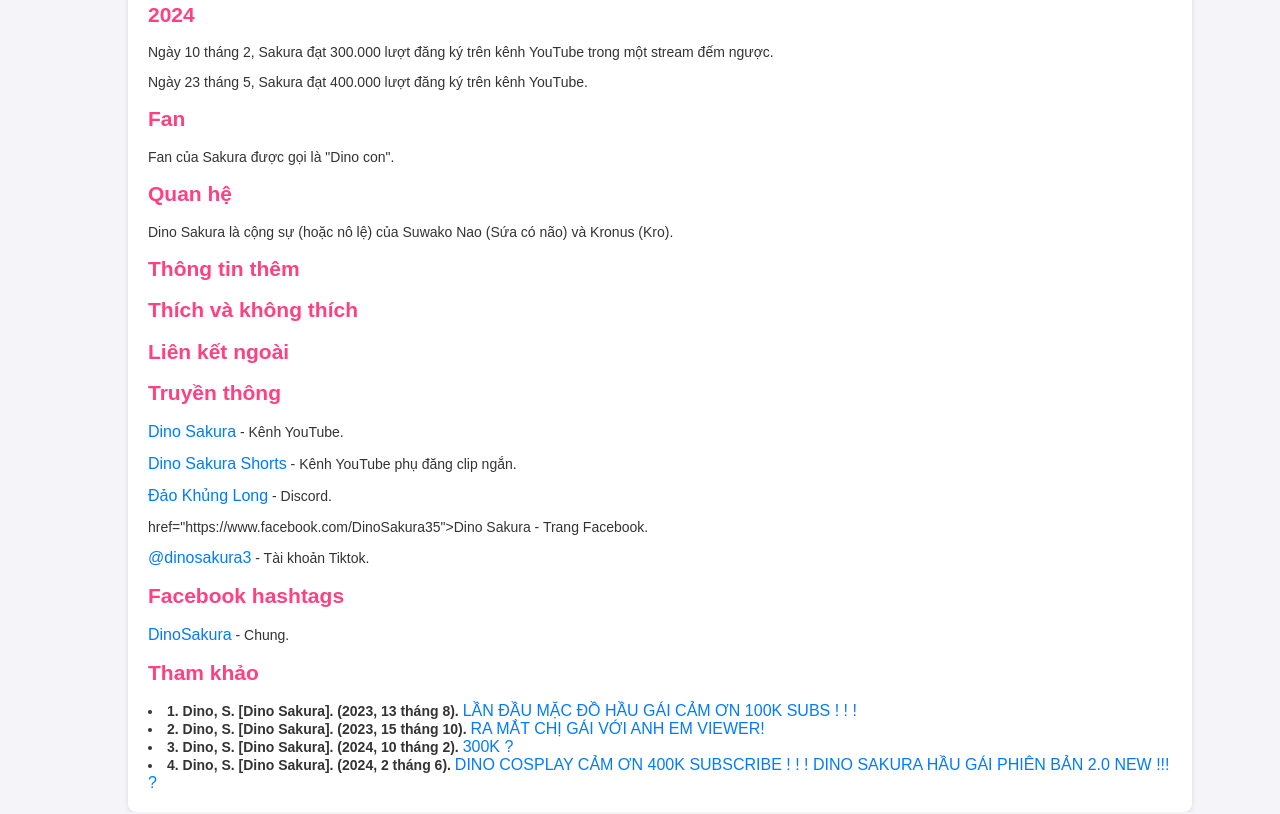
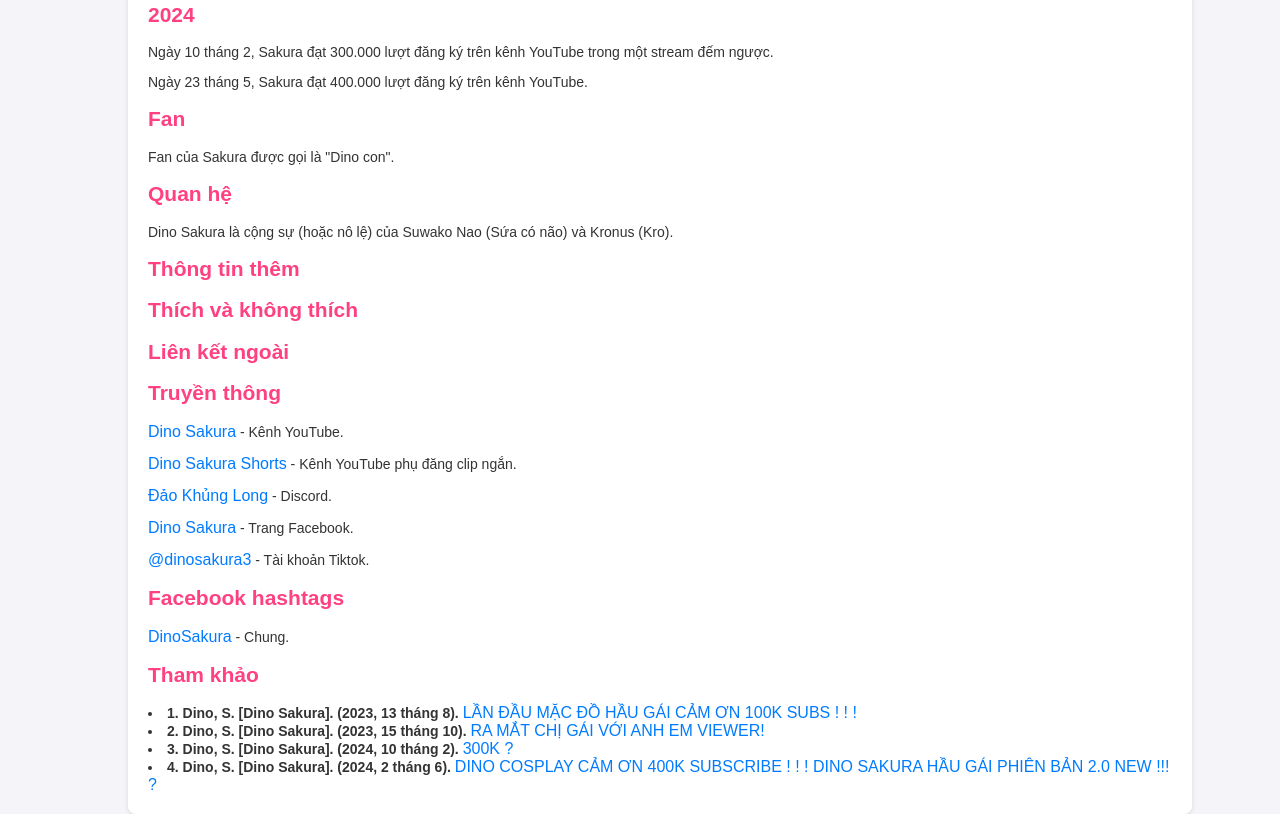
Before and after one commit to TubePedia/Tubepedia.github.io, a plain HTML site: page html/wiki/vi/DinoSakura.html in a window 1280 px wide. Shown: the part 2753-3567 px from the top of the page. Drawn offline with Linux system fonts and the light colour scheme.

Commit message:
Update DinoSakura.html

```diff
--- a/html/wiki/vi/DinoSakura.html
+++ b/html/wiki/vi/DinoSakura.html
@@ -265,7 +265,8 @@
         <h2 id="sectionI1">Truyền thông</h2>
 <p><a href="https://youtube.com/@dinosakurashorts?si=12ypaEHAnO_L2Vbv">Dino Sakura</a> - Kênh YouTube.</p>
 <p><a href="https://youtube.com/@dinosakurashorts">Dino Sakura Shorts</a> - Kênh YouTube phụ đăng clip ngắn.</p>
-<p><a href="https://discord.com/invite/7A2pkZgzcD">Đảo Khủng Long</a> - Discord.</p> href="https://www.facebook.com/DinoSakura35">Dino Sakura</a> - Trang Facebook.</p>
+<p><a href="https://discord.com/invite/7A2pkZgzcD">Đảo Khủng Long</a> - Discord.</p>
+<p><a href="https://www.facebook.com/DinoSakura35">Dino Sakura</a> - Trang Facebook.</p>
 <p><a href="https://www.tiktok.com/@dinosakura3">@dinosakura3</a> - Tài khoản Tiktok.</p>
 
 <h2>Facebook hashtags</h2>
```
